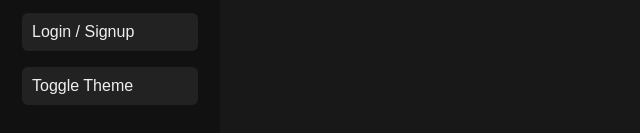
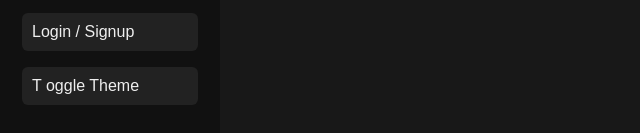
Before and after one commit to veerashanmukha86/Cross-Bookmark, a plain HTML site: page frontend/index.html in a window 1280 px wide. Shown: the part 261-394 px from the top of the page, 0-640 px from the left. Drawn offline with Linux system fonts and the light colour scheme.

Commit message:
index.html

```diff
--- a/frontend/index.html
+++ b/frontend/index.html
@@ -15,7 +15,7 @@
     <button onclick="showSection('links')">My Links</button>
     <button onclick="showSection('settings')">Settings</button>
     <button onclick="showSection('login')">Login / Signup</button>
-    <button class="theme-toggle" onclick="toggleTheme()">Toggle Theme</button>
+    <button class="theme-toggle" onclick="toggleTheme()">T       oggle Theme</button>
   </div>
   <div class="main" id="main-content">
     <h2>Welcome!</h2>
```
